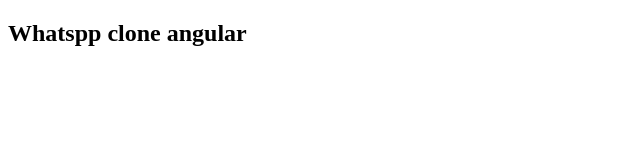
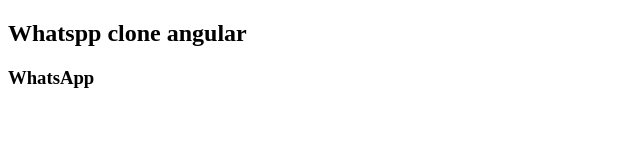
Before and after one commit to coding-At-GitHub/whatsapp-using-angular, an Angular app: page / in a window 1280 px wide. Shown: the top 160 px of the page, without its empty margins (0-640 px from the left). Built offline with nearby package versions, Linux system fonts and the light colour scheme.

Commit message:
Update app.component.html

```diff
--- a/src/app/app.component.html
+++ b/src/app/app.component.html
@@ -1,2 +1,2 @@
 <h2>Whatspp clone angular</h2>
-<h3></h3>
+<h3>WhatsApp</h3>
```
